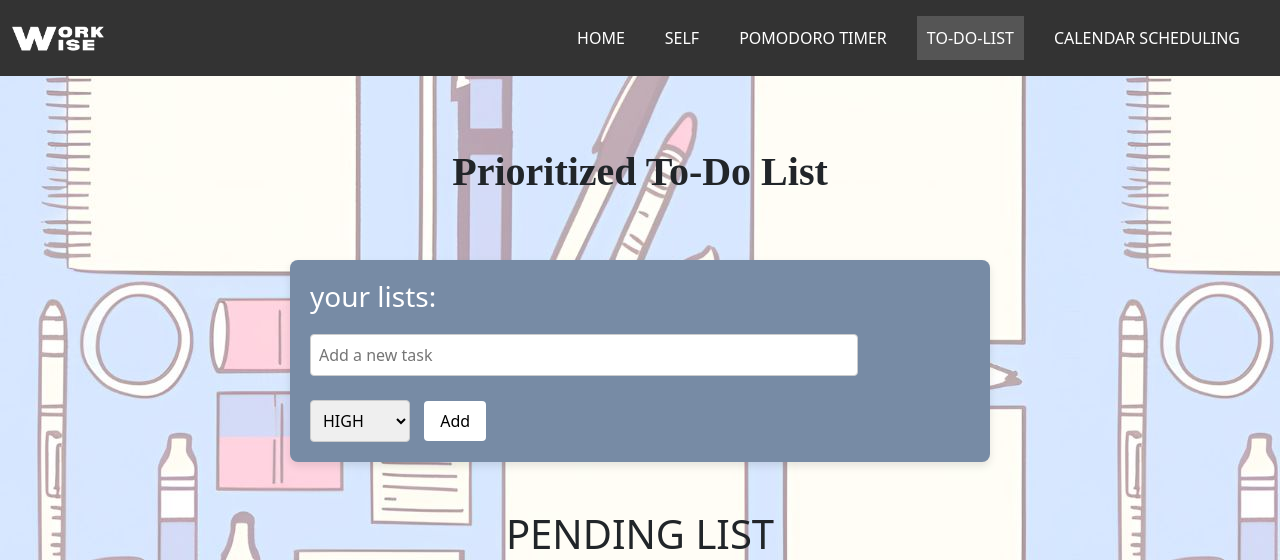
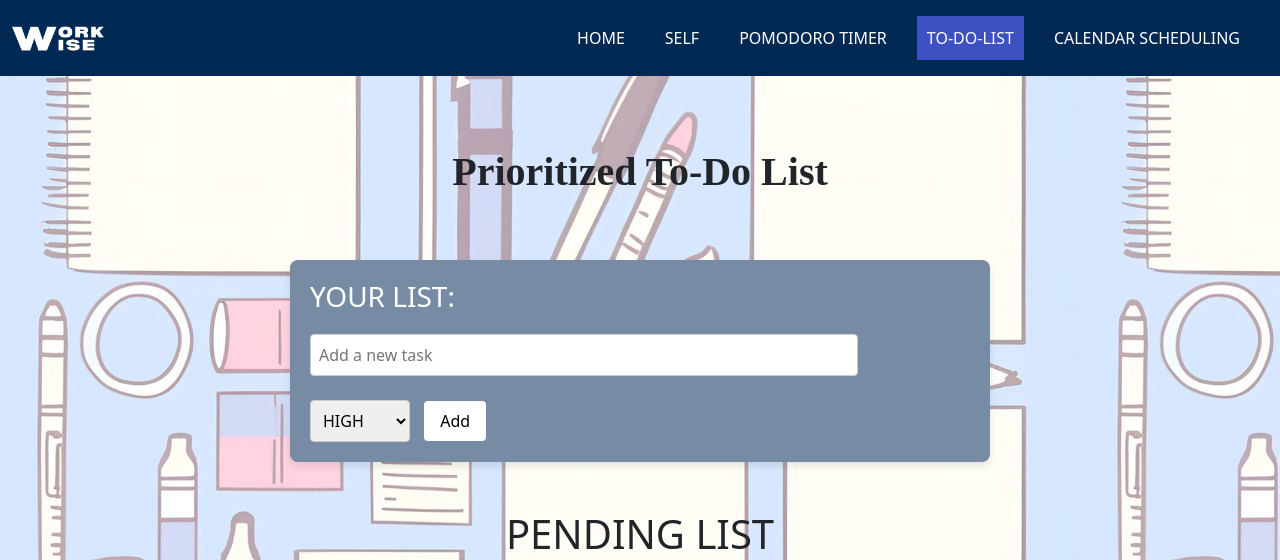
Before and after one commit to g-ash-y/WorkWise, a PHP site: page /todo.php in a window 1280 px wide. Shown: the top 560 px of the page. Run offline with PHP 8.4, Linux system fonts and the light colour scheme; the visitor is signed in with stand-in values (Sample User, id 1); data that the repository does not hold is empty.

Commit message:
modifications

```diff
--- a/index.php
+++ b/index.php
@@ -7,6 +7,12 @@
     <title>PLTMS</title>
     <link href="https://cdn.jsdelivr.net/npm/bootstrap@5.0.2/dist/css/bootstrap.min.css" rel="stylesheet" integrity="sha384-EVSTQN3/azprG1Anm3QDgpJLIm9Nao0Yz1ztcQTwFspd3yD65VohhpuuCOmLASjC" crossorigin="anonymous">
     <link rel="stylesheet" href="style.css">
+    <style>
+        body{
+            background-color:rgba(0, 131, 140, 0.13) ;
+
+        }
+        </style>
 </head>
 <body>
   <div>
--- a/todo.php
+++ b/todo.php
@@ -79,7 +79,7 @@ $result = $stmt->get_result();
         }
 
         nav {
-            background-color: #333;
+            background-color:  #022954;;
             padding: 10px;
             display: flex;
             align-items: center;
@@ -115,11 +115,11 @@ $result = $stmt->get_result();
         }
 
         a:hover {
-            background-color: #555;
+            background-color:  rgb(61, 81, 194);;
         }
 
         a.active {
-            background-color: #555;
+            background-color:  rgb(61, 81, 194);;
         }
 
         #todo-container {
@@ -233,7 +233,7 @@ $result = $stmt->get_result();
     <h1 style="font-family:'times-new-roman'; text-align: center;" ><b>Prioritized To-Do List</b></h1>
 
     <div id="todo-container">
-        <h3>your lists:</h3>
+        <h3>YOUR LIST:</h3>
 
         <ol id="todo-list"></ol>
 
@@ -251,7 +251,7 @@ $result = $stmt->get_result();
     </div>
 
     <center><br><br><h1>PENDING LIST</h1></center>
-    <div class="todo-container">
+   <center> <div class="todo-container">
 
     <ol id="pending-list">
         <?php
@@ -269,7 +269,7 @@ $result = $stmt->get_result();
         }
         ?>
     </ol>
-    </div>
+    </div></center>
 
     <script>
        function addTask() {
```
